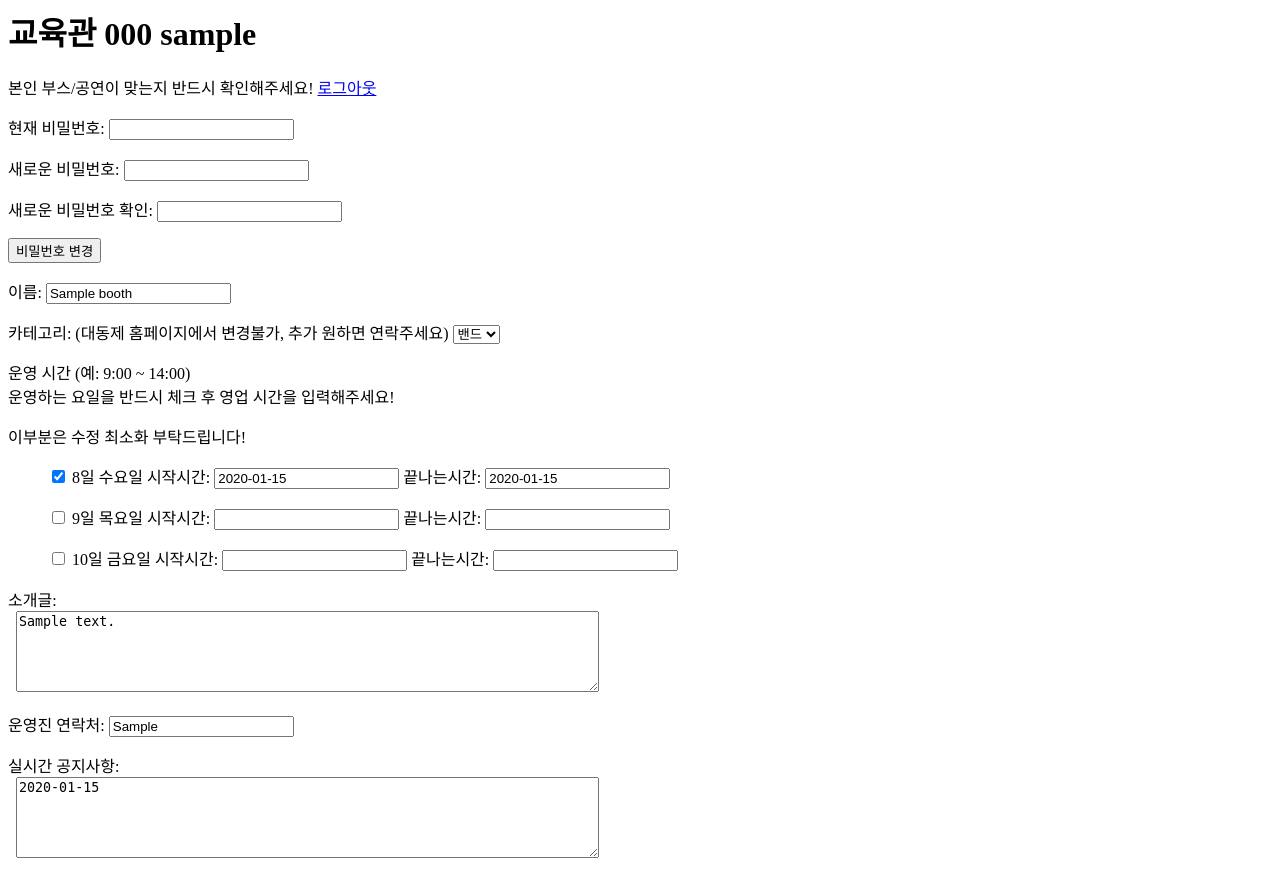
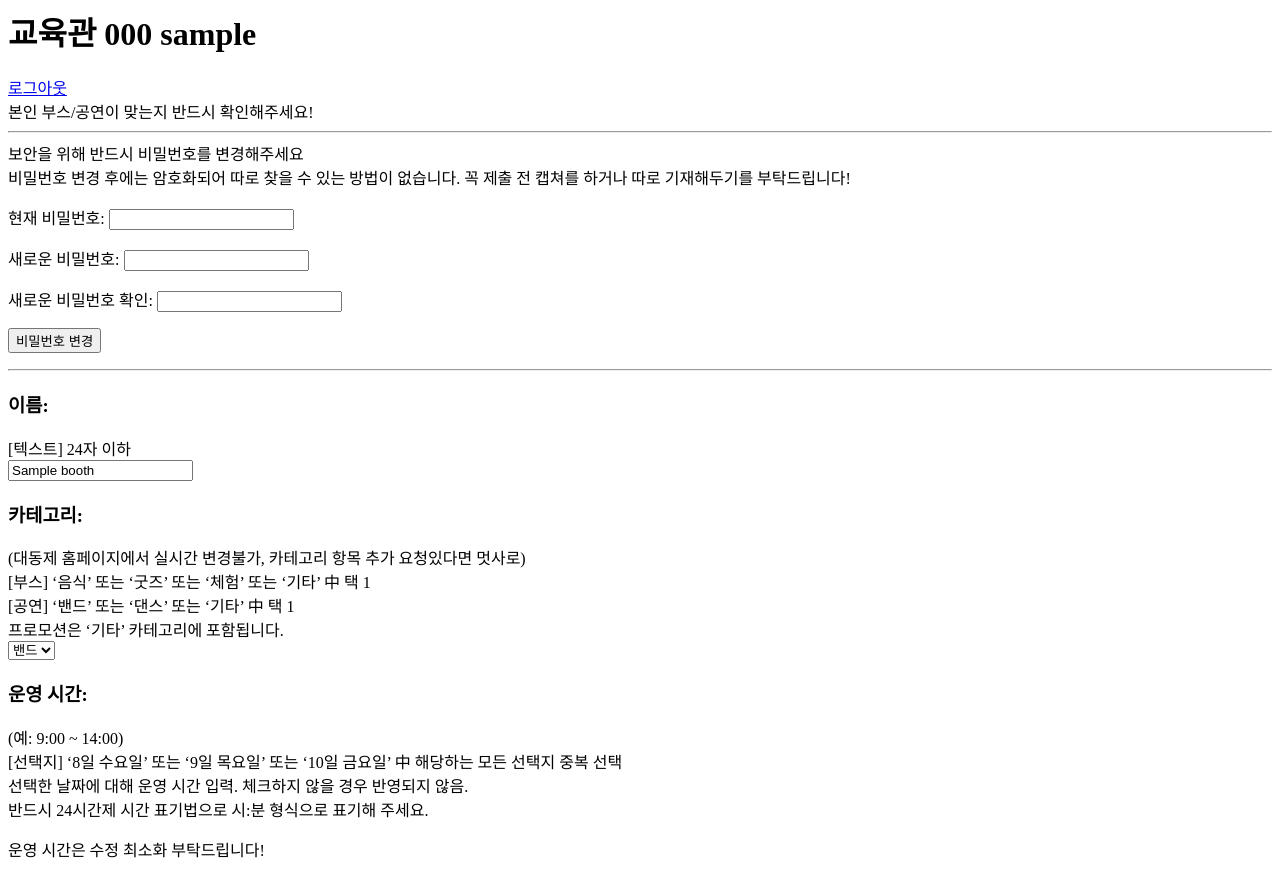
Before and after one commit to julia-heo/12th-Festival-Back, a Django app: page /collects/detail/ in a window 1280 px wide. Shown: the top 879 px of the page. Run offline with Django 4.2, Linux system fonts and the light colour scheme; a user stored in the database is signed in; tables that the repository leaves empty hold one stand-in row (values such as "Sample post").

Commit message:
feat: 정보 입력

```diff
--- a/collects/templates/detail.html
+++ b/collects/templates/detail.html
@@ -6,8 +6,13 @@
     </script>
 {% endif %}
 
-<h1>{{booth.college}} {{booth.number}} {{ user.nickname }}</h1>
-본인 부스/공연이 맞는지 반드시 확인해주세요! <a class="nav-link" href="{% url 'collects:logout' %}">로그아웃</a>
+<h1>{{booth.college}} {{booth.number}} {{ user.nickname }}</h1><a class="nav-link" href="{% url 'collects:logout' %}">로그아웃</a>
+
+<br>
+본인 부스/공연이 맞는지 반드시 확인해주세요!
+<hr>
+보안을 위해 반드시 비밀번호를 변경해주세요<br>
+비밀번호 변경 후에는 암호화되어 따로 찾을 수 있는 방법이 없습니다. 꼭 제출 전 캡쳐를 하거나 따로 기재해두기를 부탁드립니다!
 <form method="post" action="{% url 'collects:password_change' %}">
     {% csrf_token %}
     <p>현재 비밀번호: <input type="password" name="current_password"></p>
@@ -15,12 +20,21 @@
     <p>새로운 비밀번호 확인: <input type="password" name="new_password2"></p>
     <button type="submit">비밀번호 변경</button>
 </form>
-
+<hr>
 <form action="{% url 'collects:update' booth.id %}" method="post" enctype="multipart/form-data" onsubmit="return checkTime()">
 
     {% csrf_token %}
-    <p>이름: <input type="text" name="name" id="boothName" value="{{ booth.name }}" maxlength="14" placeholder="부스명을 입력해주세요 (최대 14자)" oninput="checkLength()"></p>
-    <p>카테고리: (대동제 홈페이지에서 변경불가, 추가 원하면 연락주세요)
+    <h3>이름: </h3>
+    <p>
+        [텍스트] 24자 이하<br>
+        <input type="text" name="name" id="boothName" value="{{ booth.name }}" maxlength="14" placeholder="부스명을 입력해주세요 (최대 14자)" oninput="checkLength()">
+    </p>
+
+    <h3>카테고리: </h3>
+    <p>(대동제 홈페이지에서 실시간 변경불가, 카테고리 항목 추가 요청있다면 멋사로)<br>
+        [부스] ‘음식’ 또는 ‘굿즈’ 또는 ‘체험’ 또는 ‘기타’ 中 택 1<br>
+        [공연] ‘밴드’ 또는 ‘댄스’ 또는 ‘기타’ 中 택 1<br>
+        프로모션은 ‘기타’ 카테고리에 포함됩니다.<br>
         {% if booth.performance %}
         <select name="category">
             <option value="밴드" {% if booth.category == '밴드' %} selected {% endif %}>밴드</option>
@@ -36,8 +50,13 @@
         </select>
         {% endif %}
     </p>
-    <p>운영 시간 (예: 9:00 ~ 14:00)<br> 운영하는 요일을 반드시 체크 후 영업 시간을 입력해주세요!</p>
-    이부분은 수정 최소화 부탁드립니다!
+    <h3>운영 시간:</h3>
+    <p> (예: 9:00 ~ 14:00)<br>
+        [선택지] ‘8일 수요일’ 또는 ‘9일 목요일’ 또는 ‘10일 금요일’ 中 해당하는 모든 선택지 중복 선택<br>
+        선택한 날짜에 대해 운영 시간 입력. 체크하지 않을 경우 반영되지 않음.<br>
+        반드시 24시간제 시간 표기법으로 시:분 형식으로 표기해 주세요.<br>
+    </p>
+    운영 시간은 수정 최소화 부탁드립니다!
     <ul>
         <p>
             <input type="checkbox" name="day1" id="day1_checked" {% if day1.check %} checked {% endif %}>
@@ -69,10 +88,20 @@
         </p>
 
     </ul>
-    <p>소개글: <br>&nbsp;&nbsp;<textarea name="description" maxlength="100" placeholder="부스에 대해 알리는 소개글을 작성해주세요(최대 100자)" oninput="if(this.value.length > 100) this.value = this.value.slice(0, 100)" cols="70" rows="5">{{ booth.description }}</textarea></p>
-    <p>운영진 연락처: <input type="text" name="contact" value="{{ booth.contact }}"></p>
-    <p>실시간 공지사항: <br>&nbsp;&nbsp;<textarea name="realtime" maxlength="100" placeholder="실시간으로 알리고 싶은 정보를 작성해주세요(최대 100자)" cols="70" rows="5">{{ booth.realtime }}</textarea></p>
-    <p>썸네일<br>
+    <h3>소개글: </h3>
+    [텍스트] 상세 설명, 글자수 제한 100 / 문자 조건 없음(이모티콘 가능)
+    <p>&nbsp;&nbsp;<textarea name="description" maxlength="100" placeholder="부스에 대해 알리는 소개글을 작성해주세요(최대 100자)" oninput="if(this.value.length > 100) this.value = this.value.slice(0, 100)" cols="70" rows="5">{{ booth.description }}</textarea></p>
+    <h3>운영진 연락처: </h3>
+    <input type="text" name="contact" value="{{ booth.contact }}">
+    <h3>실시간 공지사항: </h3>
+    <p>
+        [텍스트] 100자 이하, 문자 조건 없음(이모티콘 가능)<br>
+        - 계속해서 실시간으로 수정 가능한 공지사항 전달 창구입니다. 첫날 부스 오픈 이전에 미리 전달하고 싶은 내용이 있다면 작성해주세요.<br>
+         만약 없다면 비워주셔도 괜찮습니다. 직접 수정 전까지 ‘아직 공지사항이 없습니다.’라는 문구가 들어갈 예정입니다.<br>&nbsp;&nbsp;
+        <textarea name="realtime" maxlength="100" placeholder="실시간으로 알리고 싶은 정보를 작성해주세요(최대 100자)" cols="70" rows="5">{{ booth.realtime }}</textarea>
+    </p>
+    <h3>썸네일</h3>
+    <p>
         <img src="{{ booth.thumnail }}" alt="부스 썸네일"><br>
         <br>
         <input name="image" type="file"></p>
@@ -81,18 +110,23 @@
 
     </form>
     <br><br>
-
+    <hr>
     {% if not booth.performance %}
     <h2>메뉴 수정</h2>
     수정하기/삭제하기/추가한뒤 저장하기 버튼을 누를때마다 새로고침됩니다..
     한번에 다적지 마시고 한 메뉴씩 작업 부탁드려요!
+
     {% for menu in menus %}
         <div style="padding: 30px;">
             <form action="{% url 'collects:update_menu' menu.id %}" method="post" enctype="multipart/form-data" >
                 {% csrf_token %}
-
-                <p>메뉴명: <input type="text" name="menu" value="{{ menu.menu }}"  maxlength="14" placeholder="메뉴명을 입력해주세요(최대 14자)"oninput="checkLength()"></p>
-                <p>가격: <input type="int" name="price" value="{{ menu.price }}"></p>
+                <h3>메뉴명:</h3>
+                [텍스트] 14자 이하
+                <input type="text" name="menu" value="{{ menu.menu }}"  maxlength="14" placeholder="메뉴명을 입력해주세요(최대 14자)" oninput="checkLength()">
+                <h3>가격:</h3>
+                [숫자] 10,000,000원(천만원) 이상 불가 (7자리까지 가능)<br>
+                - 가격의 경우 쉼표와 원을 제외하고 오직 숫자만 입력합니다.
+                <input type="int" name="price" value="{{ menu.price }}">
                 <p>비건 여부:
                     <select name="vegan">
                         <option value="논비건" {% if menu.vegan == '논비건' %} selected {% endif %}>논비건</option>
@@ -102,7 +136,7 @@
                 </p>
                 <img src="{{ menu.img }}" alt="메뉴 이미지" style="max-width: 100px;">
                 <input name="menuimg" type="file"></p>
-                <button type="submit">저장</button>
+                <button type="submit">수정</button>
             </form>
             <form action="{% url 'collects:delete_menu' menu.id %}" method="post" >
             {% csrf_token %}
@@ -110,44 +144,18 @@
             </form>
 
         </div>
+        <hr color="#f5f5f5">
     {% endfor %}
     <div id="menuFormsContainer">
     </div>
     <button onclick="addMenuForm()">추가하기</button>
 
-    <!-- <div id="menuForm" style="display: none;" style="padding: 30px;">
-        <form action="{% url 'collects:create_menu' booth.id %}" method="post" enctype="multipart/form-data" >
-            {% csrf_token %}
-
-            <p>메뉴명: <input type="text" name="menu"  maxlength="14" placeholder="메뉴명을 입력해주세요(최대 14자)"oninput="checkLength()"></p>
-            <p>가격: <input type="int" name="price"></p>
-            <p>비건 여부:
-                <select name="vegan">
-                    <option value="논비건" >논비건</option>
-                    <option value="비건" >비건</option>
-                    <option value="페스코" ></option>
-                </select>
-            </p>
-            <input name="menuimg" type="file"></p>
-            <button type="submit">저장</button>
-        </form>
-
-
-    </div>
-    <script>
-        function showMenuForm() {
-            var menuForm = document.getElementById("menuForm");
-            menuForm.style.display = "block";
-        }
-    </script>
-
-    <button onclick="showMenuForm()">추가하기</button> -->
 
     {% endif %}
 
 
 
-<p>문제 발생 시 ~~로 연락주세요</p>
+<p>문제 발생 시 [멋쟁이 사자처럼 카카오 채널](https://pf.kakao.com/_htxexfd)로 연락주세요</p>
 
 
 <script>
```
